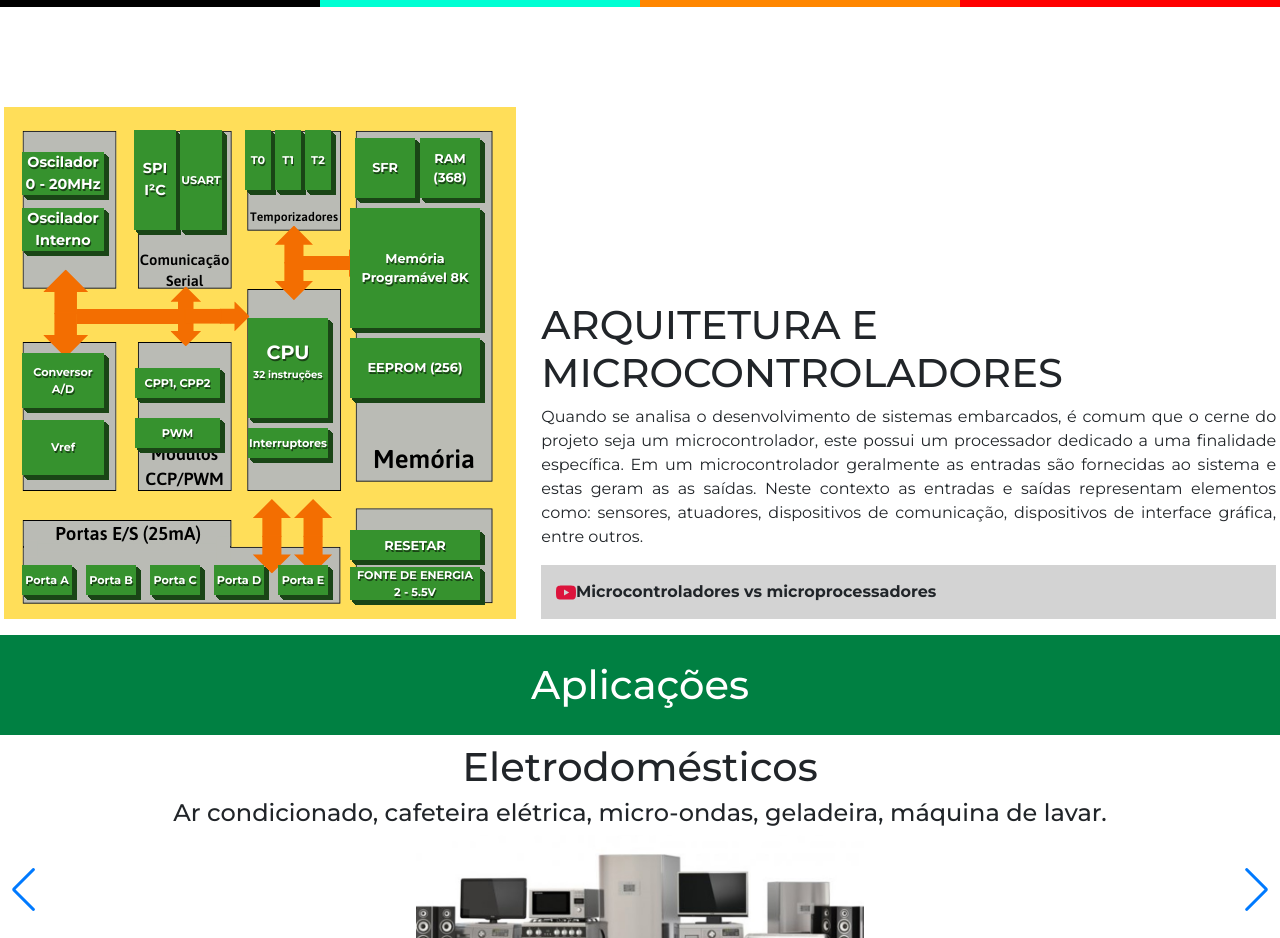
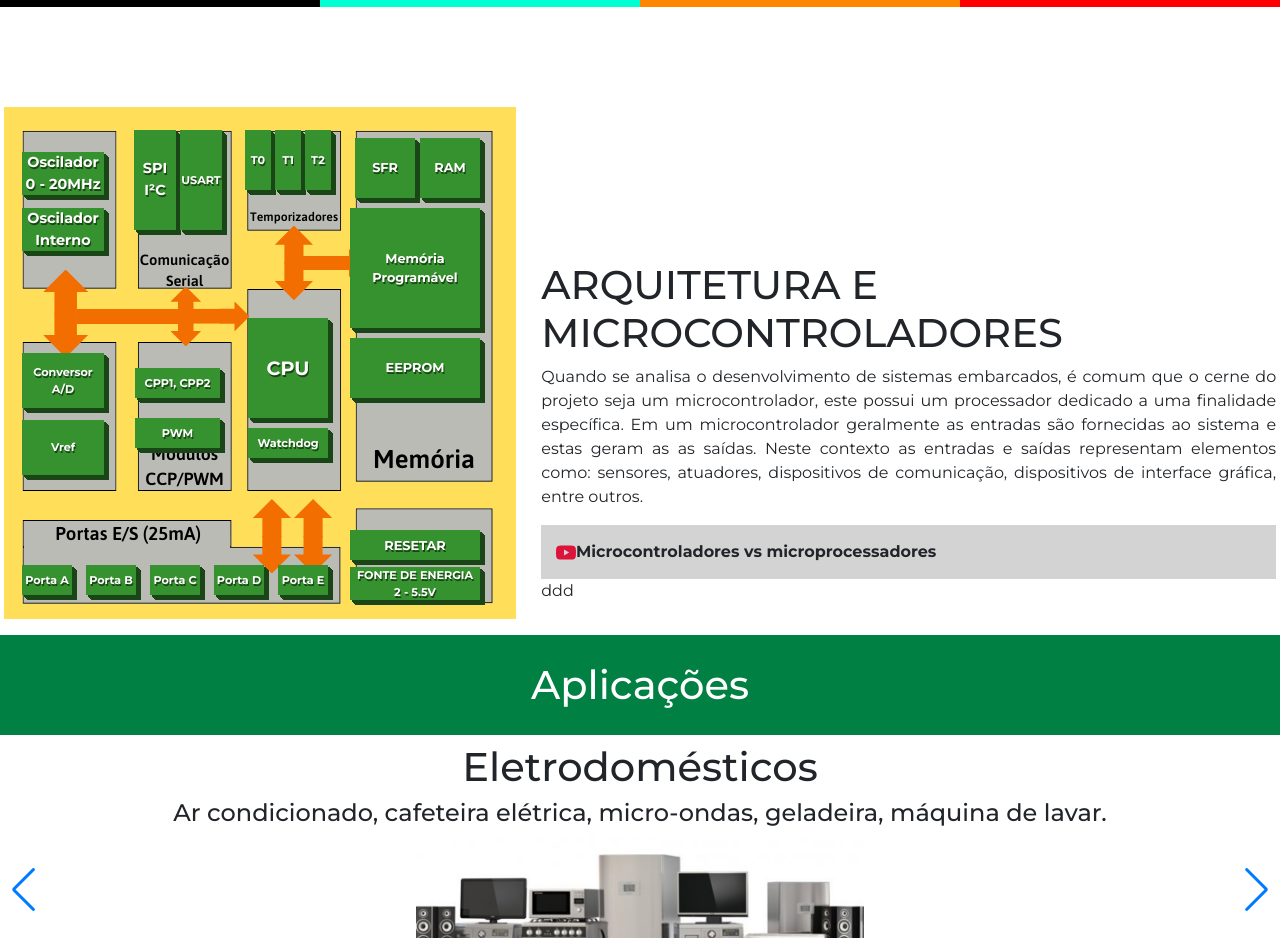
Before and after one commit to PatrickGuilherme/SiteSistemaEmbarcados, a React (Create React App) app: page / in a window 1280 px wide. Shown: the part 900-1838 px from the top of the page. Built offline with nearby package versions, Linux system fonts and the light colour scheme.

Commit message:
Adição de estrutura de modal

```diff
--- a/src/components/ArchitectureTabs/ArchitectureButtons/index.js
+++ b/src/components/ArchitectureTabs/ArchitectureButtons/index.js
@@ -1,4 +1,6 @@
 import React, { useState } from 'react';
+import { componentsBtn } from '../../../constants';
+import Modal from '../../BaseModal';
 
 import {
   ADConverter,
@@ -26,17 +28,46 @@ import {
 } from '../styles';
 
 function ArchitectureButtons() {
+  const [showOpcModal, setShowOpcModal] = useState(false);
+  const [modalDescription, setModalDescription] = useState('');
 
+  function showModalOpc(opc) {
+    setShowOpcModal(true);
+    let modalInfo = componentsBtn.find((componentsBtn) => componentsBtn.opc === opc);
+    setModalDescription(modalInfo.text);
+  }
 
   return (
     <>
-      <OscillatorButton>Oscilador 0 - 20MHz</OscillatorButton>
+
+      <Modal
+       isOpen={showOpcModal}
+        handleCloseModal={() => setShowOpcModal(false)}>
+        <div>
+          {modalDescription}
+        </div>
+      </Modal>
+
+      <OscillatorButton onClick={showModalOpc.bind(this, 'Oscilador')}>
+      Oscilador 0 - 20MHz</OscillatorButton>
+      <SFRButton>SFR</SFRButton>
+
       <InternalOscillatorButton>Oscilador Interno</InternalOscillatorButton>
       <SPIButton>SPI I²C</SPIButton>
       <USARTButton>USART</USARTButton>
-      <T0Button>T0</T0Button>
-      <T1Button>T1</T1Button>
-      <T2Button>T2</T2Button>
+
+
+      <T0Button onClick={showModalOpc.bind(this, 'Timens')}>
+        T0
+      </T0Button>
+      <T1Button onClick={showModalOpc.bind(this, 'Timens')}>
+        T1
+      </T1Button>
+      <T2Button onClick={showModalOpc.bind(this, 'Timens')}>
+        T2
+      </T2Button>
+
+
       <ADConverter>Conversor A/D</ADConverter>
       <Vref>Vref</Vref>
       <PortButtonContainer>
@@ -48,18 +79,32 @@ function ArchitectureButtons() {
       </PortButtonContainer>
       <CCPButton>CPP1, CPP2</CCPButton>
       <PWMButton>PWM</PWMButton>
-      <CPUButton>
+
+      <CPUButton onClick={showModalOpc.bind(this, 'Cpu')}>
         CPU
-        <br />
-        <p style={{ fontWeight: 'bold', fontSize: 10 }}>32 instruções</p>
       </CPUButton>
-      <InterruputsButton>Interruptores</InterruputsButton>
-      <SFRButton>SFR</SFRButton>
-      <RAMButton>RAM (368)</RAMButton>
-      <ProgramMemoryButton>Memória Programável 8K</ProgramMemoryButton>
-      <EEPROMButton>EEPROM (256)</EEPROMButton>
-      <ResetButton>RESETAR</ResetButton>
-      <PowerSupplyButton>
+
+      <RAMButton onClick={showModalOpc.bind(this, 'MemoriaRAM')}>
+        RAM
+      </RAMButton>
+
+      <ProgramMemoryButton onClick={showModalOpc.bind(this, 'MemoriaPrograma')}>
+        Memória Programável
+      </ProgramMemoryButton>
+
+      <EEPROMButton onClick={showModalOpc.bind(this, 'MemoriaEEPROM')}>
+        EEPROM
+      </EEPROMButton>
+
+      <InterruputsButton onClick={showModalOpc.bind(this, 'Watchdog')}>
+        Watchdog
+      </InterruputsButton>
+
+      <ResetButton onClick={showModalOpc.bind(this, 'Reset')}>
+        RESETAR
+      </ResetButton>
+
+      <PowerSupplyButton onClick={showModalOpc.bind(this, 'Alimentacao')}>
         FONTE DE ENERGIA
         <br />2 - 5.5V
       </PowerSupplyButton>
--- a/src/components/ArchitectureTabs/index.js
+++ b/src/components/ArchitectureTabs/index.js
@@ -1,4 +1,4 @@
-import React from 'react';
+import React,{useState} from 'react';
 import EmbeddedArchitecture from './../../assets/embedded-architecture.png';
 import ArchitectureButtons from './ArchitectureButtons';
 import { Container } from './styles';
@@ -20,9 +20,12 @@ function ArchitectureTabs() {
             <svg xmlns="http://www.w3.org/2000/svg" width="20" height="20" fill="#DC143C" class="bi bi-youtube" viewBox="0 0 16 16">
               <path d="M8.051 1.999h.089c.822.003 4.987.033 6.11.335a2.01 2.01 0 0 1 1.415 1.42c.101.38.172.883.22 1.402l.01.104.022.26.008.104c.065.914.073 1.77.074 1.957v.075c-.001.194-.01 1.108-.082 2.06l-.008.105-.009.104c-.05.572-.124 1.14-.235 1.558a2.007 2.007 0 0 1-1.415 1.42c-1.16.312-5.569.334-6.18.335h-.142c-.309 0-1.587-.006-2.927-.052l-.17-.006-.087-.004-.171-.007-.171-.007c-1.11-.049-2.167-.128-2.654-.26a2.007 2.007 0 0 1-1.415-1.419c-.111-.417-.185-.986-.235-1.558L.09 9.82l-.008-.104A31.4 31.4 0 0 1 0 7.68v-.123c.002-.215.01-.958.064-1.778l.007-.103.003-.052.008-.104.022-.26.01-.104c.048-.519.119-1.023.22-1.402a2.007 2.007 0 0 1 1.415-1.42c.487-.13 1.544-.21 2.654-.26l.17-.007.172-.006.086-.003.171-.007A99.788 99.788 0 0 1 7.858 2h.193zM6.4 5.209v4.818l4.157-2.408L6.4 5.209z"/>
             </svg>
-
             <strong>Microcontroladores vs microprocessadores</strong>
           </a>
+        </div>
+        <div>
+          <p>ddd</p>
+
         </div>
       </div>
     </div>
--- a/src/constants/index.js
+++ b/src/constants/index.js
@@ -110,4 +110,47 @@ export const mercado = [
     color:'#000',
     img: imagemProf,
   },
-]
+];
+
+export const componentsBtn = [
+  {
+    opc: 'Alimentacao',
+    text: 'Os microcontroladores conseguem trabalhar em uma faixa de tensão de alguns volts, sendo comum os microcontroladores de 8 bits com 3,3V ou 5V.',
+  },
+  {
+    opc: 'Reset',
+    text: 'O microcontrolador possui um pino que serve para reiniciá-lo a partir de um sinal de tensão que é aplicado no pino. Reiniciar nada mais é do que fazer o programa interno do microcontrolador voltar ao início. Este pino pode receber o nome de RESET ou de Master Clear (MCLR).',
+  },
+  {
+    opc: 'Cpu',
+    text: 'É o “cérebro” do microcontrolador que processa as instruções contidas no progrma, sendo divididotento uma unidade de controle, unidade executa conjuntos de instruções.'
+  },
+  {
+    opc: 'Watchdog',
+    text: 'É um circuito interno de monitoramento (cão de guarda). Este circuito consiste em um temporizador, que intencionalmente provoca um RESET no microcontrolador. A ideia deste circuito é que, se o programa, por algum motivo, ficar travado, o Watchdog agirá e tirará o microcontrolador da situação de erro.'
+  },
+  {
+    opc: 'MemoriaRAM',
+    text: 'Nos microcontroladores é comum encontrar estes 3 tipos de memória uma delas é a  memória de dados, sendo a RAM e registradores da CPU.'
+  },
+  {
+    opc: 'MemoriaEEPROM',
+    text: 'Memória para o programa armazenar qualquer tipo de dado que precise ser retido. Ex: dados de configurações do programa.'
+  },
+  {
+    opc: 'MemoriaPrograma',
+    text: 'É comum de ser empregada a memória flash. Costuma ser consideravelmente maior (em armazenamento) que a memória RAM.'
+  },
+  {
+    opc: 'Oscilador',
+    text: 'O oscilador é o circuito que gera o clock do microcontrolador. Ele pode ser interno (normalmente um circuito RC) ou externo (normalmente um circuito com cristal).'
+  },
+  {
+    opc: 'GPIO',
+    text: 'É o periférico dos pinos de propósito geral (entradas e saídas digitais), sendo o mais comum dos microcontroladores. Este periférico é o responsável pela CPU conseguir, por exemplo, acionar um LED ligado à um pino do microcontrolador'
+  },
+  {
+    opc: 'Timens',
+    text: 'Os microcontroladores possuem circuitos de timers. Estes timers podem ser utilizados pelo programa para criar contadores e temporizadores que rodam no hardware e deixam o programa livre para executar outras tarefas em paralelo.'
+  },
+];
```
